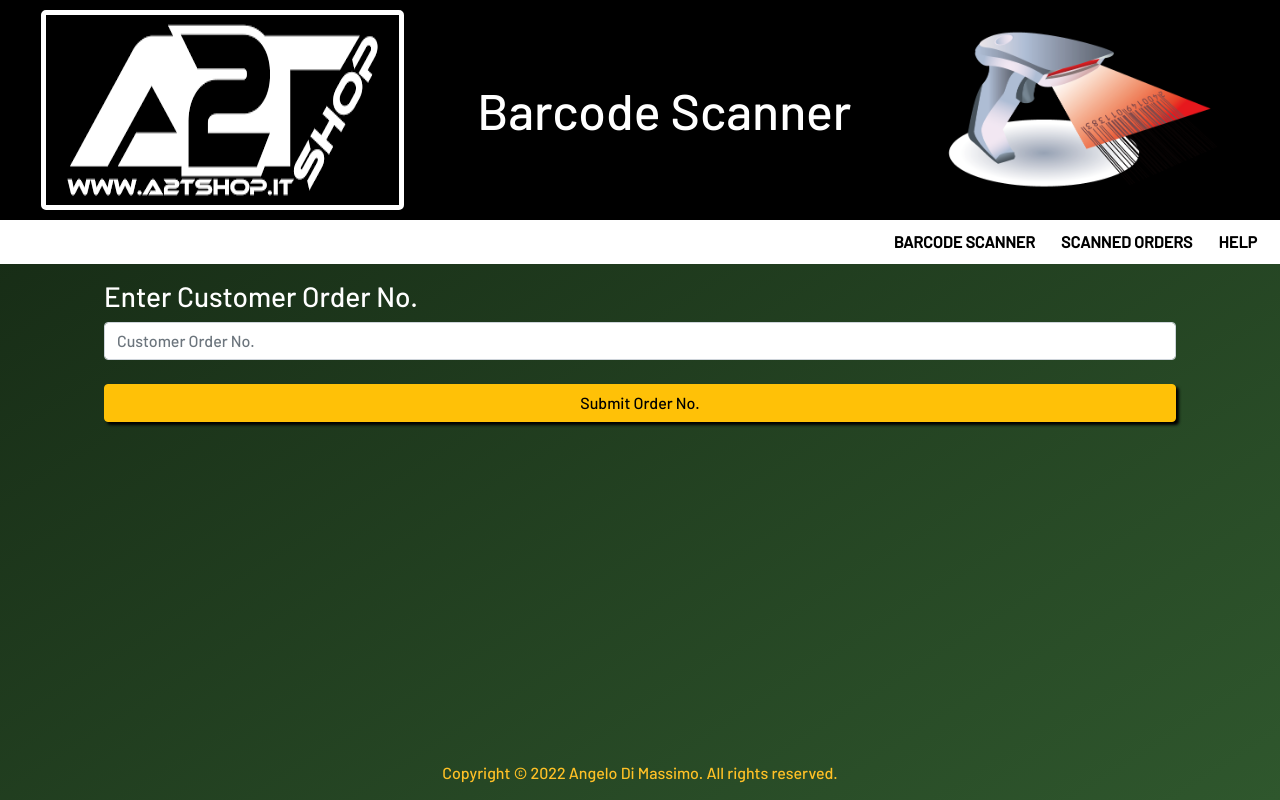
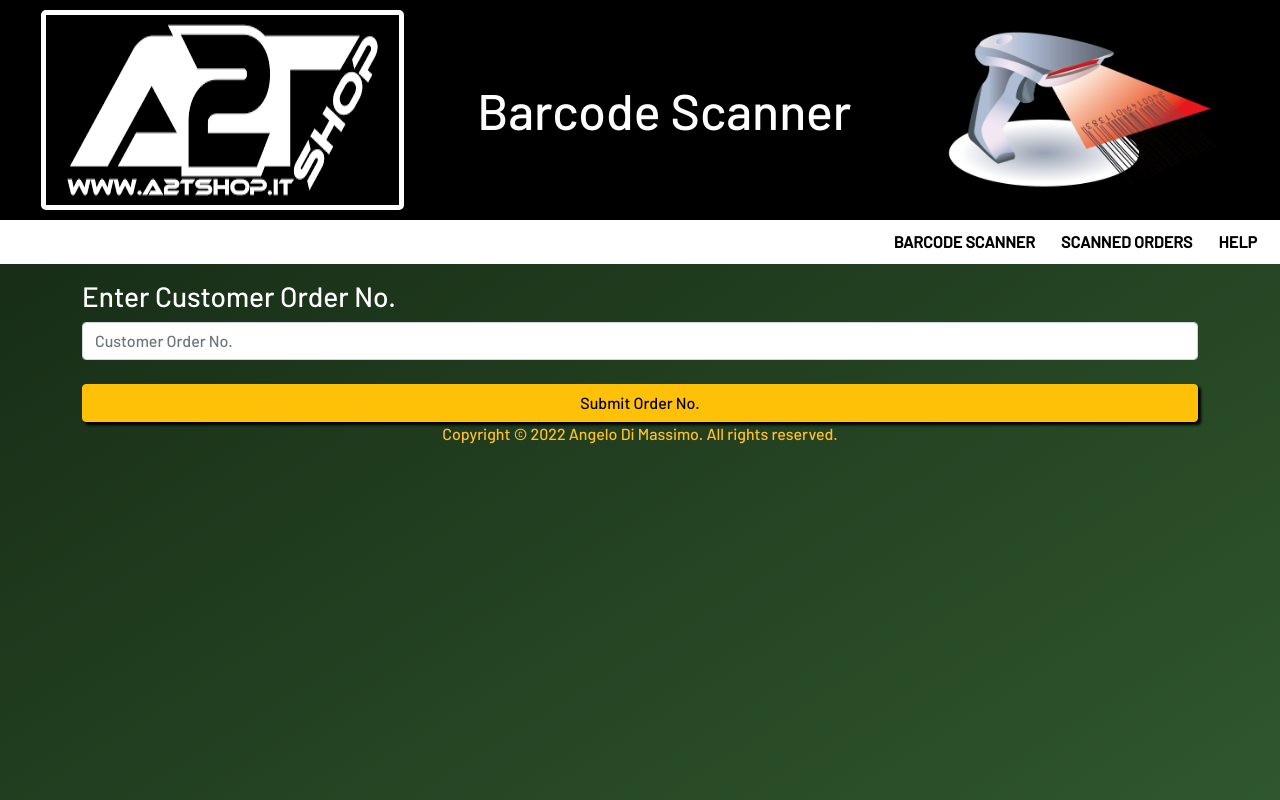
Before and after one commit to ange47rm/React-Barcode_Scanner, a React (Create React App) app: page / in a window 1280 px wide. Built offline with nearby package versions, Linux system fonts and the light colour scheme.

Commit message:
Commit from laptop

```diff
--- a/src/components/LandingPageComponent.jsx
+++ b/src/components/LandingPageComponent.jsx
@@ -44,7 +44,7 @@ const LandingPageComponent = ({ captureOrderNo, loading, customerOrder, scanBarc
         <>
             <div id="main-screen">
                 <div className='container'>
-                    <div id="inputFields" className='row'>
+                    <div className='row'>
                         <div className='col'>
                             <Form className="whiteText d-grid gap-2" id='orderNoField' onSubmit={handleOrderNoSubmit}>
                                 <Form.Group className="mb-3">
@@ -55,16 +55,16 @@ const LandingPageComponent = ({ captureOrderNo, loading, customerOrder, scanBarc
                             </Form>
                         </div>
                         {customerOrder &&
-                            <div className='col'>
-                                <BarcodeScannerComponent customerOrder={customerOrder} scanBarcode={scanBarcode} loading={loading} />
+                            <div id='order-mgmt' className='col'>
+                                {showCustomerOrderDetails()}
                             </div>
                         }
                     </div>
 
                     {customerOrder &&
                         <div className='row'>
-                            <div id='order-mgmt' className='col'>
-                                {showCustomerOrderDetails()}
+                            <div className='col'>
+                                <BarcodeScannerComponent customerOrder={customerOrder} scanBarcode={scanBarcode} loading={loading} />
                             </div>
                             <div className='col'>
                                 <div id='order-lines' className='box'>{showOrderLines()}</div>
--- a/src/index.css
+++ b/src/index.css
@@ -50,10 +50,6 @@ ul {
   background-color: white;
 }
 
-#inputFields {
-  margin: 10px 10px 50px 10px;
-}
-
 #header {
   padding: 10px;
   background-color: black;
@@ -61,6 +57,11 @@ ul {
   display: flex;
   flex-direction: row;
   justify-content: space-around;
+}
+
+#customerOrderSection {
+  display: flex;
+  flex-direction: row;
 }
 
 #app-title {
@@ -88,9 +89,7 @@ ul {
 }
 
 #copyright {
-  margin: 50px 15px 15px 15px;
   color: #ffc126;
-  position: absolute;
   left: 0;
   bottom: 0;
   right: 0;
```
